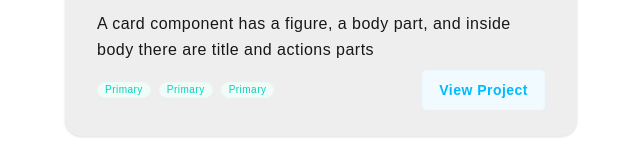
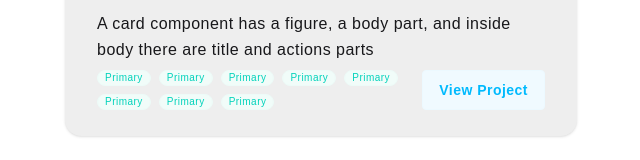
Before and after one commit to tnenechi/Portfolio-website, a React (Vite) app: page / in a window 1280 px wide. Shown: the part 2148-2308 px from the top of the page, without its empty margins (319-959 px from the left). Built offline with nearby package versions, Linux system fonts and the light colour scheme; a web font is replaced by a local one.

Commit message:
Layout completed

```diff
--- a/src/components/Header.tsx
+++ b/src/components/Header.tsx
@@ -55,7 +55,12 @@ const Header = ({ selectedPage, setSelectedPage, onComplete }: Props) => {
   useGSAP(() => {
     //NAV ONLOAD ANIMATION
     const navtl = gsap.timeline({
-      defaults: { x: -10, opacity: 0, duration: 0.5, ease: "power1.out" },
+      defaults: {
+        yPercent: "100%",
+        opacity: 0,
+        duration: 0.5,
+        ease: "power1.out",
+      },
     });
 
     //run the navtl default animation then call onComplete
@@ -167,13 +172,18 @@ const Header = ({ selectedPage, setSelectedPage, onComplete }: Props) => {
                     }
                     className="cursor-pointer"
                   >
-                    <p className="text-xl sm:text-2xl tracking-wider">{navItem}</p>
+                    <p className="text-xl sm:text-2xl tracking-wider">
+                      {navItem}
+                    </p>
                   </div>
                 </div>
               ))}
             </div>
 
-            <div id="socials" className="self-end text-white flex flex-col sm:flex-row gap-4">
+            <div
+              id="socials"
+              className="self-end text-white flex flex-col sm:flex-row gap-4"
+            >
               <a
                 href="mailto:enechithony@gmail.com"
                 target="_blank"
--- a/src/pages/Projects.tsx
+++ b/src/pages/Projects.tsx
@@ -40,7 +40,22 @@ const Projects = ({ setSelectedPage }: Props) => {
           </p>
 
           <div className="sm:flex justify-between items-center">
-            <div className="flex gap-2">
+            <div className="flex-1 flex-wrap flex gap-2">
+              <div className="badge badge-xs badge-accent badge-soft">
+                Primary
+              </div>
+              <div className="badge badge-xs badge-accent badge-soft">
+                Primary
+              </div>
+              <div className="badge badge-xs badge-accent badge-soft">
+                Primary
+              </div>
+              <div className="badge badge-xs badge-accent badge-soft">
+                Primary
+              </div>
+              <div className="badge badge-xs badge-accent badge-soft">
+                Primary
+              </div>
               <div className="badge badge-xs badge-accent badge-soft">
                 Primary
               </div>
```
